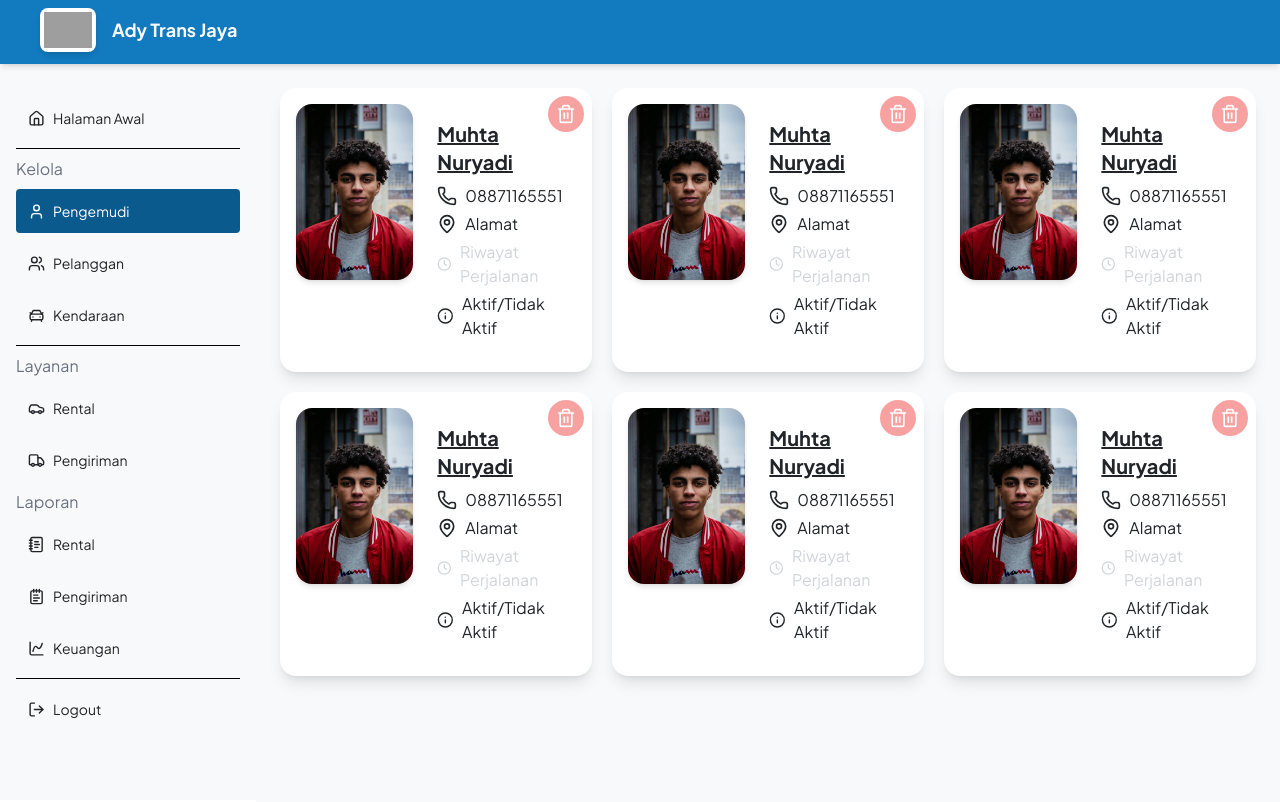
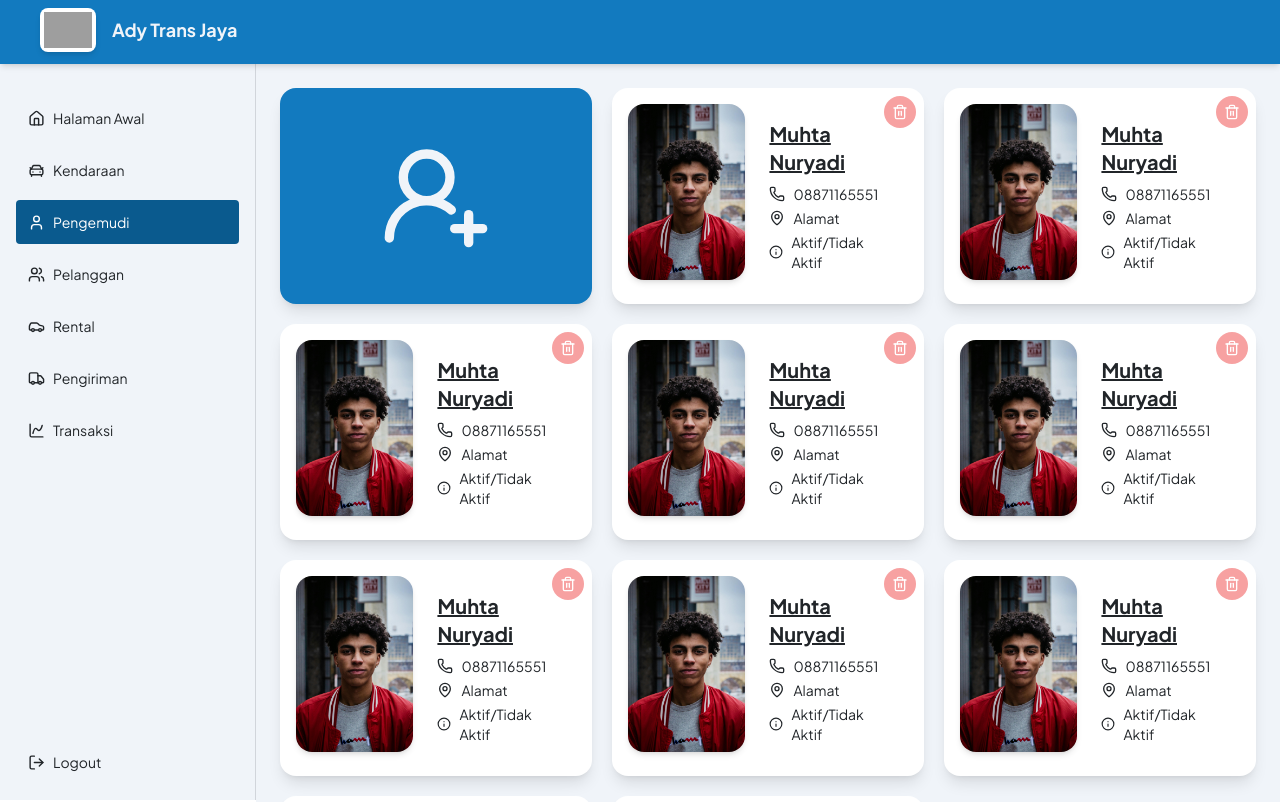
Before and after one commit to Muhless/ady-trans-jaya-react, a React (Vite) app: page /manage/driver in a window 1280 px wide. Shown: the top 802 px of the page. Built offline with nearby package versions, Linux system fonts and the light colour scheme; grey boxes are pictures that could not be loaded.

Commit message:
update addDriverCard

```diff
--- a/package.json
+++ b/package.json
@@ -14,6 +14,7 @@
     "leaflet": "^1.9.4",
     "lucide-react": "^0.474.0",
     "mapbox-gl": "^3.9.4",
+    "motion": "^12.4.2",
     "react": "^18.3.1",
     "react-dom": "^18.3.1",
     "react-helmet-async": "^2.0.5",
--- /dev/null
+++ b/src/components/AddDriverCard.jsx
@@ -0,0 +1,18 @@
+import { UserPlus2 } from "lucide-react";
+import React from "react";
+
+const AddDriverCard = () => {
+  return (
+    <div
+      className="bg-primary text-sm flex flex-row rounded-2xl p-4 shadow-lg relative cursor-pointer
+    hover:bg-hover hover:scale-105 hover:shadow-lg hover:-translate-y-2 text-background  hover:text-white
+    transition-all duration-300 ease-in-out h-full"
+    >
+      <div className="flex items-center justify-center w-full">
+        <UserPlus2 className="size-28" />
+      </div>
+    </div>
+  );
+};
+
+export default AddDriverCard;
--- a/src/components/CarCard.jsx
+++ b/src/components/CarCard.jsx
@@ -3,7 +3,7 @@ import React from "react";
 function CarCard() {
   return (
     <div
-      className="bg-card text-white rounded-lg p-5 flex flex-col justify-center size-52 mt-5 cursor-pointer
+      className="bg-card text-text hover:text-card rounded-lg p-5 flex flex-col justify-center size-52 mt-5 cursor-pointer
       hover:bg-hover hover:scale-105 hover:shadow-lg hover:-translate-y-2
       transition-all duration-300 ease-in-out"
     >
--- a/src/components/Navbar.jsx
+++ b/src/components/Navbar.jsx
@@ -5,12 +5,9 @@ const Navbar = () => {
   return (
     <nav className="bg-primary text-background sticky top-0 z-10 h-16 px-10 py-2 shadow-md">
       <div className="flex items-center">
-        {/* Logo dengan Background Putih & Shadow */}
         <div className="cursor-pointer bg-white p-1 rounded-lg shadow-md">
           <img src={logo} alt="Ady Trans Jaya" className="w-12 h-auto" />
         </div>
-
-        {/* Nama Perusahaan */}
         <h1 className="ml-4 text-lg font-semibold">Ady Trans Jaya</h1>
       </div>
     </nav>
--- a/src/components/ProfileCard.jsx
+++ b/src/components/ProfileCard.jsx
@@ -46,7 +46,7 @@ const handleDelete = () => {
 const ProfileCard = ({ onClick }) => {
   return (
     <div
-      className="bg-card text-text flex flex-row rounded-2xl p-4 shadow-lg relative cursor-pointer
+      className="bg-card text-text text-sm flex flex-row rounded-2xl p-4 shadow-lg relative cursor-pointer
       hover:bg-hover hover:scale-105 hover:shadow-lg hover:-translate-y-2 hover:text-background
       transition-all duration-300 ease-in-out"
       onClick={onClick}
@@ -56,7 +56,7 @@ const ProfileCard = ({ onClick }) => {
           className="p-2 bg-red-500 bg-opacity-50 rounded-full hover:bg-opacity-100 transition"
           onClick={handleDelete}
         >
-          <Trash2 className="w-5 h-5 text-white" />
+          <Trash2 className="w-4 h-4 text-white" />
         </button>
       </div>
       <img
@@ -67,19 +67,15 @@ const ProfileCard = ({ onClick }) => {
       <div className="py-4 px-6 flex flex-col justify-center">
         <h1 className="text-xl font-bold underline mb-2">Muhta Nuryadi</h1>
         <div className="flex items-center mb-1">
-          <Phone className="w-5 h-5 mr-2" />
+          <Phone className="w-4 h-4 mr-2" />
           <span>08871165551</span>
         </div>
         <div className="flex items-center mb-1">
-          <MapPin className="w-5 h-5 mr-2" />
+          <MapPin className="w-4 h-4 mr-2" />
           <span>Alamat</span>
         </div>
-        <div className="flex items-center mb-1 text-gray-300 cursor-pointer hover:underline hover:text-highlight">
-          <Clock className="w-5 h-5 mr-2" />
-          <span>Riwayat Perjalanan</span>
-        </div>
         <div className="flex items-center">
-          <Info className="w-5 h-5 mr-2" />
+          <Info className="w-4 h-4 mr-2" />
           <span>Aktif/Tidak Aktif</span>
         </div>
       </div>
--- a/src/components/Sidebar.jsx
+++ b/src/components/Sidebar.jsx
@@ -1,4 +1,4 @@
-import React from "react";
+import React, { useMemo } from "react";
 import { Link, useLocation } from "react-router-dom";
 import {
   Home,
@@ -7,130 +7,51 @@ import {
   Truck,
   ChartSpline,
   User,
-  LucideNotebookText,
   CarFront,
-  NotepadTextIcon,
   Car,
 } from "lucide-react";
 
 const Sidebar = () => {
   const location = useLocation();
 
-  const isActive = (path) => location.pathname === path;
+  const menuItems = useMemo(
+    () => [
+      { to: "/", label: "Halaman Awal", icon: <Home size={17} /> },
+      { to: "/manage/car", label: "Kendaraan", icon: <CarFront size={17} /> },
+      { to: "/manage/driver", label: "Pengemudi", icon: <User size={17} /> },
+      { to: "/manage/customer", label: "Pelanggan", icon: <Users size={17} /> },
+      { to: "/service/rent", label: "Rental", icon: <Car size={17} /> },
+      { to: "/service/delivery", label: "Pengiriman", icon: <Truck size={17} /> },
+      { to: "/reports/finance", label: "Transaksi", icon: <ChartSpline size={17} /> },
+    ],
+    []
+  );
 
   return (
-    <div className="h-screen border- fixed pt-20 bg-background w-64 text-text flex flex-col left-0 bottom-0 border-border">
-      <nav className="flex flex-col space-y-2 p-4">
+    <div className="h-screen border-r fixed pt-20 bg-background w-64 text-text flex flex-col left-0 bottom-0 border-border">
+      <nav className="flex-1 flex flex-col space-y-2 p-4">
+        {menuItems.map(({ to, label, icon }) => (
           <Link
-          to="/"
+            key={to}
+            to={to}
             className={`p-3 rounded flex items-center space-x-2 ${
-            isActive("/")
+              location.pathname === to
                 ? "bg-hover text-white"
                 : "hover:bg-hover hover:text-white"
             }`}
           >
-          <Home size={17} />
-          <span className="text-sm">Halaman Awal</span>
+            {icon}
+            <span className="text-sm">{label}</span>
           </Link>
-        <hr className="border-black" />
-        <span className="text-gray-500">Kelola</span>
-        <Link
-          to="/manage/driver"
-          className={`p-3 rounded flex items-center space-x-2 ${
-            isActive("/manage/driver")
-              ? "bg-hover text-white"
-              : "hover:bg-hover hover:text-white"
-          }`}
-        >
-          <User size={17} />
-          <span className="text-sm">Pengemudi</span>
-        </Link>
-        <Link
-          to="/manage/customer"
-          className={`p-3 rounded flex items-center space-x-2 ${
-            isActive("/manage/customer")
-              ? "bg-hover text-white"
-              : "hover:bg-hover hover:text-white"
-          }`}
-        >
-          <Users size={17} />
-          <span className="text-sm">Pelanggan</span>
-        </Link>
-        <Link
-          to="/manage/car"
-          className={`p-3 rounded flex items-center space-x-2 ${
-            isActive("/manage/car")
-              ? "bg-hover text-white"
-              : "hover:bg-hover hover:text-white"
-          }`}
-        >
-          <CarFront size={17} />
-          <span className="text-sm">Kendaraan</span>
-        </Link>
-        <hr className="border-black" />
-        <span className="text-gray-500">Layanan</span>
-        <Link
-          to="/service/rent"
-          className={`p-3 rounded flex items-center space-x-2 ${
-            isActive("/service/rent")
-              ? "bg-hover text-white"
-              : "hover:bg-hover hover:text-white"
-          }`}
-        >
-          <Car size={17} />
-          <span className="text-sm">Rental</span>
-        </Link>
-        <Link
-          to="/service/delivery"
-          className={`p-3 rounded flex items-center space-x-2 ${
-            isActive("/service/delivery")
-              ? "bg-hover text-white"
-              : "hover:bg-hover hover:text-white"
-          }`}
-        >
-          <Truck size={17} />
-          <span className="text-sm">Pengiriman</span>
-        </Link>
-        <span className="text-gray-500">Laporan</span>
-        <Link
-          to="/reports/rental"
-          className={`p-3 rounded flex items-center space-x-2 ${
-            isActive("/reports/rental")
-              ? "bg-hover text-white"
-              : "hover:bg-hover hover:text-white"
-          }`}
-        >
-          <LucideNotebookText size={17} />
-          <span className="text-sm">Rental</span>
-        </Link>
-        <Link
-          to="/reports/delivery"
-          className={`p-3 rounded flex items-center space-x-2 ${
-            isActive("/reports/delivery")
-              ? "bg-hover text-white"
-              : "hover:bg-hover hover:text-white"
-          }`}
-        >
-          <NotepadTextIcon size={17} />
-          <span className="text-sm">Pengiriman</span>
-        </Link>
-        <Link
-          to="/reports/finance"
-          className={`p-3 rounded flex items-center space-x-2 ${
-            isActive("/reports/finance")
-              ? "bg-hover text-white"
-              : "hover:bg-hover hover:text-white"
-          }`}
-        >
-          <ChartSpline size={17} />
-          <span className="text-sm">Keuangan</span>
-        </Link>
-        <hr className="border-black" />
-        <button className="p-3 rounded hover:bg-red-600 hover:text-white flex items-center space-x-2">
+        ))}
+      </nav>
+
+      <div className="p-4">
+        <button className="w-full p-3 rounded hover:bg-red-600 hover:text-white flex items-center space-x-2">
           <LogOut size={17} />
           <span className="text-sm">Logout</span>
         </button>
-      </nav>
+      </div>
     </div>
   );
 };
--- a/src/pages/Admin/Manages/Car.jsx
+++ b/src/pages/Admin/Manages/Car.jsx
@@ -39,6 +39,7 @@ function CarPages() {
           <CarCard />
           <CarCard />
           <CarCard />
+          <CarCard />
           </div>
         </div>
       </div>
--- a/src/pages/Admin/Manages/Driver/Driver.jsx
+++ b/src/pages/Admin/Manages/Driver/Driver.jsx
@@ -1,15 +1,17 @@
 import React from "react";
 import { Helmet } from "react-helmet-async";
 import ProfileCard from "../../../../components/ProfileCard";
-import { useNavigate } from "react-router-dom";
+import { Link, useNavigate } from "react-router-dom";
+import AddDriverCard from "../../../../components/AddDriverCard";
 
 function DriverPages() {
   const navigate = useNavigate();
   const handleCardClick = (driverId) => {
-    navigate("/manage/driver/${driverId}");
+    navigate(`/manage/driver/${driverId}`);
   };
+
   return (
-    <div className="h-screen">
+    <div className="h-full">
       <Helmet>
         <title>Halaman Daftar Pengemudi</title>
         <meta
@@ -17,12 +19,15 @@ function DriverPages() {
           content="Ini adalah halaman kelola pengemudi"
         />
       </Helmet>
-      <div className="grid grid-cols-3 gap-5">
-        {[1, 2, 3, 4].map((id) => (
-          <ProfileCard key={id} onClick={() => handleCardClick(id)} />
-        ))}
-        <ProfileCard />
-        <ProfileCard />
+      <div className="flex-1 ">
+        <div className="grid grid-cols-3 gap-5">
+          <Link to={'/manage/driver/add'} >
+            <AddDriverCard />
+          </Link>
+          {[1, 2, 3, 4, 5, 6, 7, 8, 9, 10].map((id) => (
+            <ProfileCard key={id} onClick={() => handleCardClick(id)} />
+          ))}
+        </div>
       </div>
     </div>
   );
--- a/src/routes/index.jsx
+++ b/src/routes/index.jsx
@@ -8,6 +8,7 @@ import CarPages from "../pages/Admin/Manages/Car";
 import CustomerPages from "../pages/Admin/Manages/Customer";
 import HomePages from "../pages/Home";
 import DetailDriverPages from "../pages/Admin/Manages/Driver/DetailDriver";
+import AddDriverPages from "../pages/Admin/Manages/Driver/AddDriver";
 
 function AppRoutes() {
   return (
@@ -17,7 +18,9 @@ function AppRoutes() {
           <Route path="/" element={<HomePages />} />
           {/* driver */}
           <Route path="/manage/driver" element={<DriverPages />} />
+          <Route path="/manage/driver/add" element={<AddDriverPages />} />
           <Route path="/manage/driver/:id" element={<DetailDriverPages />} />
+          {/* customer */}
           <Route path="/manage/customer" element={<CustomerPages />} />
           <Route path="/manage/car" element={<CarPages />} />
           <Route path="/service/rent" element={<RentPages />} />
--- a/tailwind.config.js
+++ b/tailwind.config.js
@@ -7,7 +7,7 @@ export default {
         jakarta: ["Plus Jakarta Sans", "sans-serif"],
       },
       colors: {
-        background: "#F8F9FA",
+        background: "#f0f4f9",
         text: "#212529",
         primary: "#127ABF",
         secondary:'#E3E6E8',
```
Also changed, not shown: 1 other file (tests, documents, lock files or other folders). Lines whose indentation alone changed are shown as unchanged.
